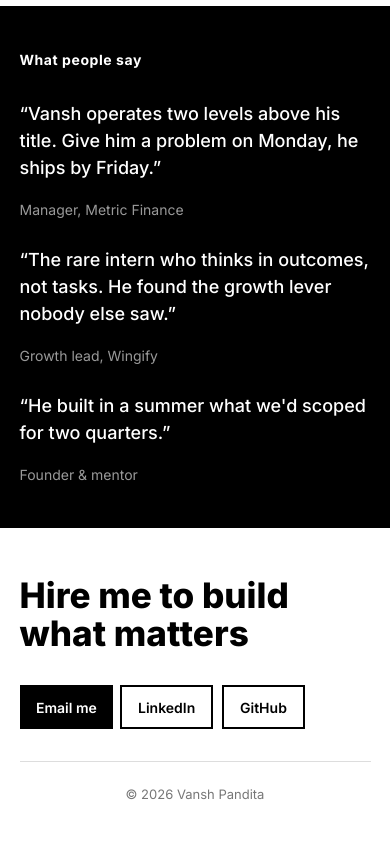
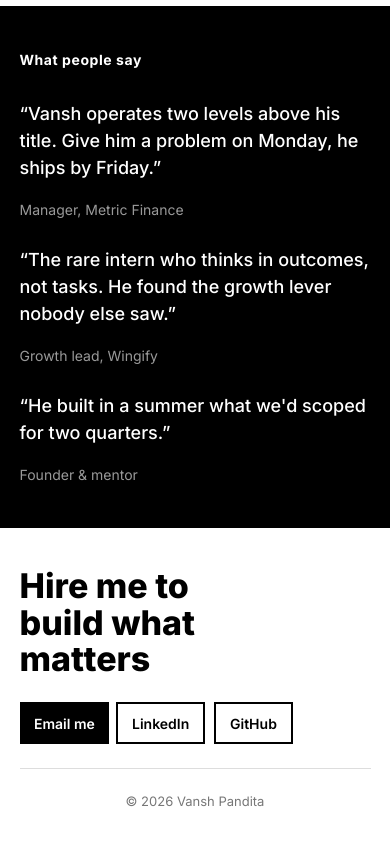
Before and after one commit to threeoneonetwo/vp-portfolio, a website: page index.html in a window 390 px wide. Shown: the part 2048-2892 px from the top of the page. Drawn offline with Linux system fonts and the light colour scheme.

Commit message:
Optimize contact footer for mobile

```diff
--- a/styles.css
+++ b/styles.css
@@ -821,7 +821,8 @@ blockquote footer {
   }
 
   .contact > div {
-    padding-block: 48px;
+    padding-block: 40px;
+    gap: 24px;
   }
 
   .contact-links {
@@ -832,14 +833,16 @@ blockquote footer {
   .contact-links .button {
     width: auto;
     max-width: none;
-    min-height: 44px;
+    min-height: 42px;
     flex: 0 0 auto;
-    padding: 10px 16px;
+    padding: 9px 14px;
     font-size: 14px;
   }
 
   .contact h2 {
-    font-size: clamp(32px, 9vw, 42px);
+    max-width: 11ch;
+    font-size: clamp(34px, 8vw, 38px);
+    line-height: 1.08;
     white-space: normal;
   }
 
```
